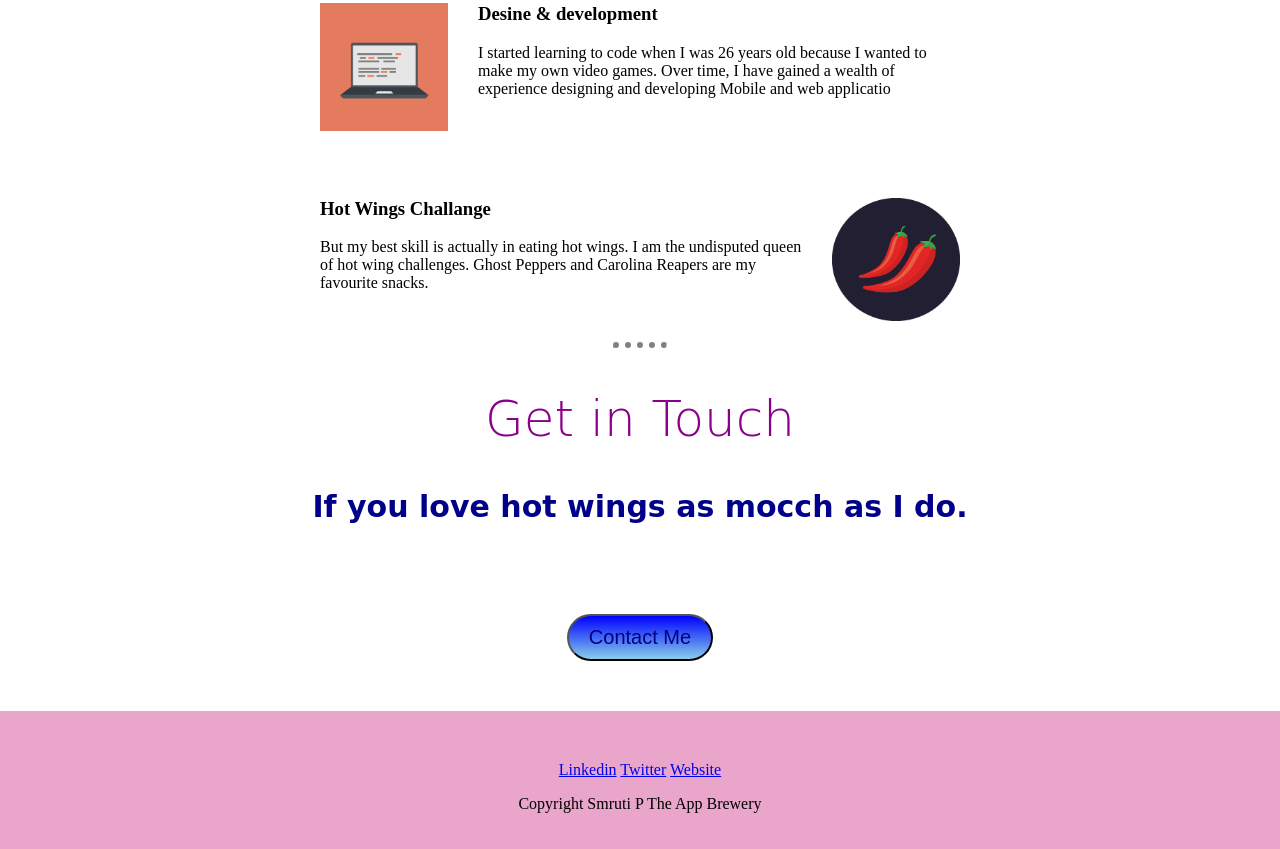
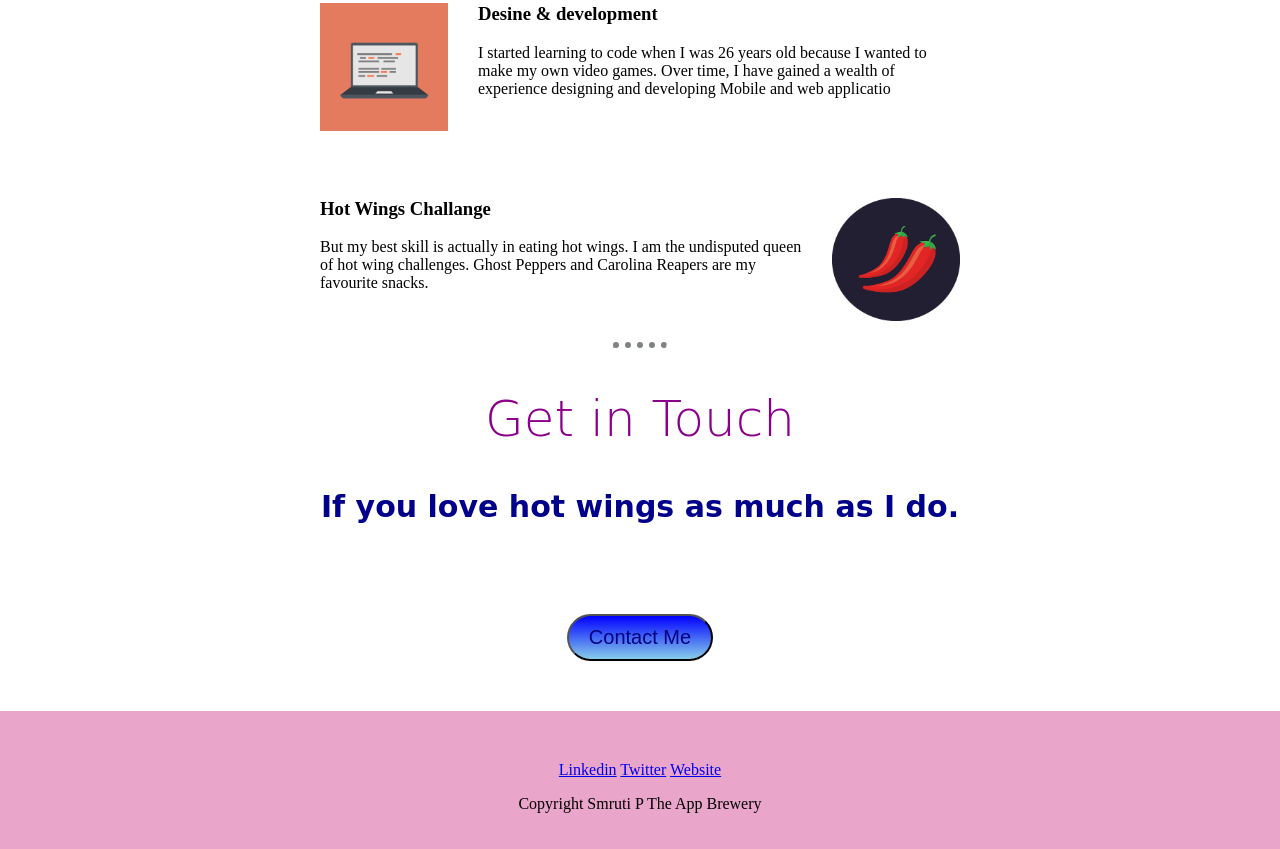
Before and after one commit to srupandey/mysite, a plain HTML site: page index.html in a window 1280 px wide. Shown: the part 1291-2140 px from the top of the page. Drawn offline with Linux system fonts and the light colour scheme; a web font is replaced by a local one.

Commit message:
Update index.html

```diff
--- a/index.html
+++ b/index.html
@@ -48,7 +48,7 @@
 <link rel="preconnect" href="https://fonts.googleapis.com">
 <link rel="preconnect" href="https://fonts.gstatic.com" crossorigin>
 <link href="https://fonts.googleapis.com/css2?family=Sail&display=swap" rel="stylesheet">
-<h4>If you love hot wings as mocch as I do.</h4>
+<h4>If you love hot wings as much as I do.</h4>
 <button class="btn">Contact Me</button>
 </div>
 
```
